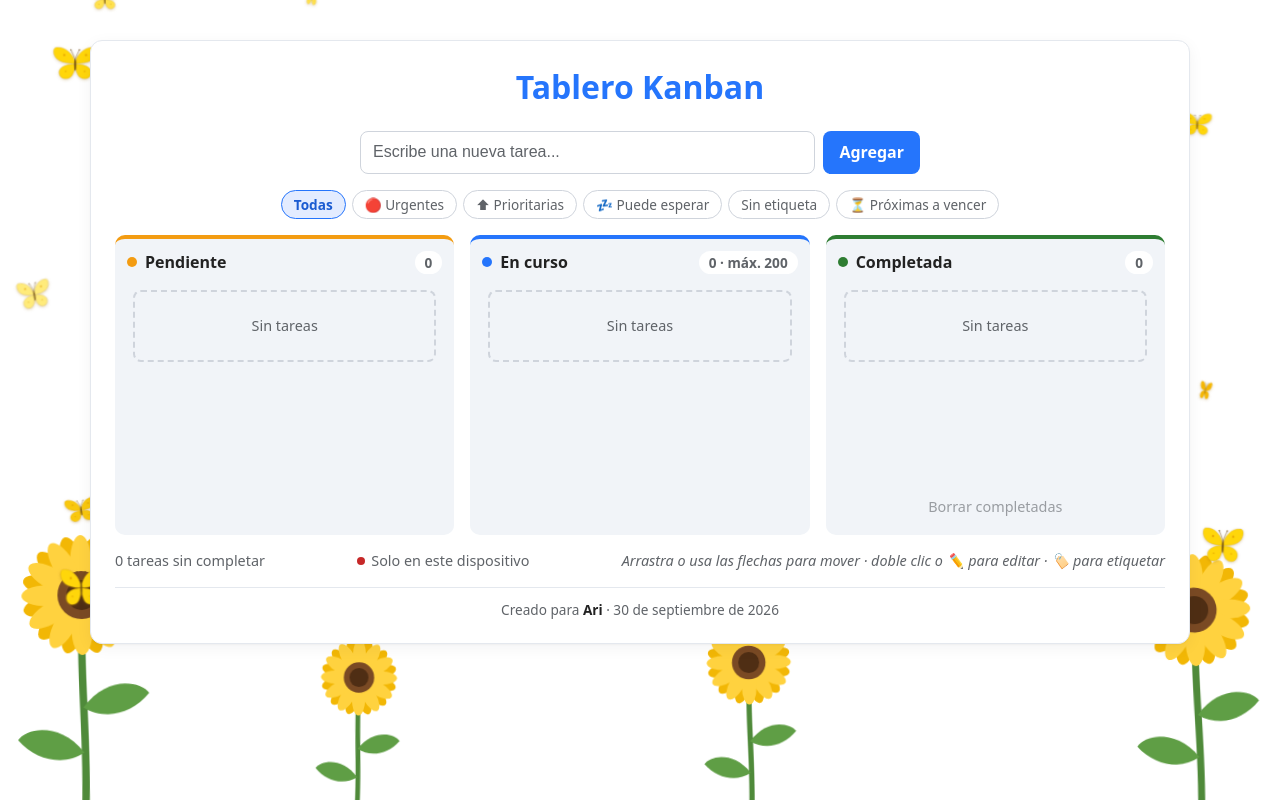
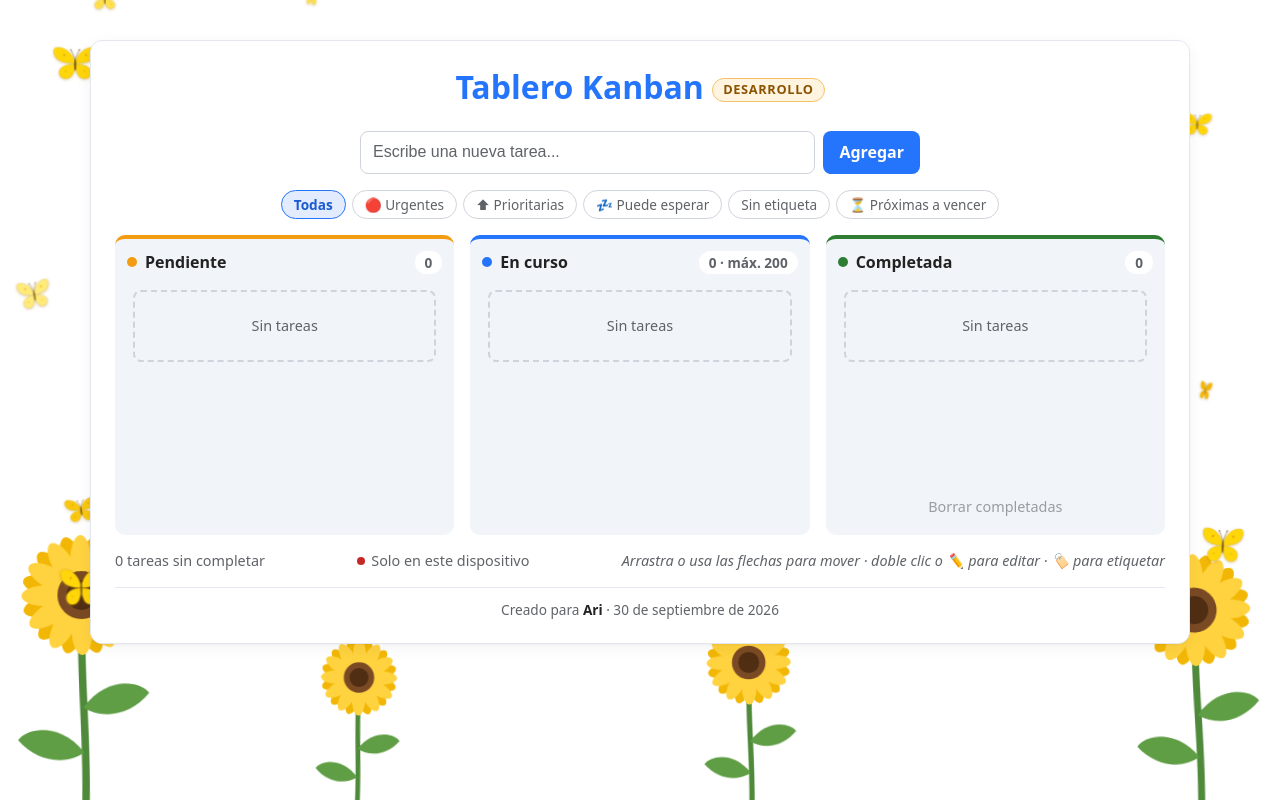
Before and after one commit to JuanAlvarezB/TableroKanba, a plain HTML site: page index.html in a window 1280 px wide. Drawn offline with Linux system fonts and the light colour scheme.

Commit message:
Mostrar el distintivo DESARROLLO fuera de PDN
Junto al título aparece "DESARROLLO" y la pestaña pasa a "[DEV] Tablero
Kanban", para no confundir las pruebas con el tablero real.

Co-Authored-By: Claude Opus 5.5 <noreply@anthropic.com>

```diff
--- a/script.js
+++ b/script.js
@@ -1295,6 +1295,18 @@ window.addEventListener('storage', (event) => {
   if (newTasks.length > 0) announceNewTasks(newTasks);
 });
 
+// Fuera de PDN se marca la página como Desarrollo, para no confundir las pruebas con el
+// tablero real.
+function showEnvironmentBadge() {
+  if (APP_ENV.name !== 'dev') return;
+  document.title = `[DEV] ${document.title}`;
+  const badge = document.createElement('span');
+  badge.className = 'env-badge';
+  badge.textContent = 'DESARROLLO';
+  document.querySelector('h1').append(' ', badge);
+}
+
+showEnvironmentBadge();
 backfillDates();
 render();
 connectRemote();
--- a/style.css
+++ b/style.css
@@ -98,6 +98,19 @@ h1 {
   text-align: center;
   color: var(--color-primary);
   margin-top: 0;
+}
+
+/* Distintivo de ambiente: solo aparece fuera de PDN (ver showEnvironmentBadge). */
+.env-badge {
+  display: inline-block;
+  padding: 2px 10px;
+  border: 1px solid var(--color-warning-border);
+  border-radius: 999px;
+  background: var(--color-warning-soft);
+  color: var(--color-warning);
+  font-size: 0.8rem;
+  letter-spacing: 0.05em;
+  vertical-align: middle;
 }
 
 /* ---------- Formulario ---------- */
```
